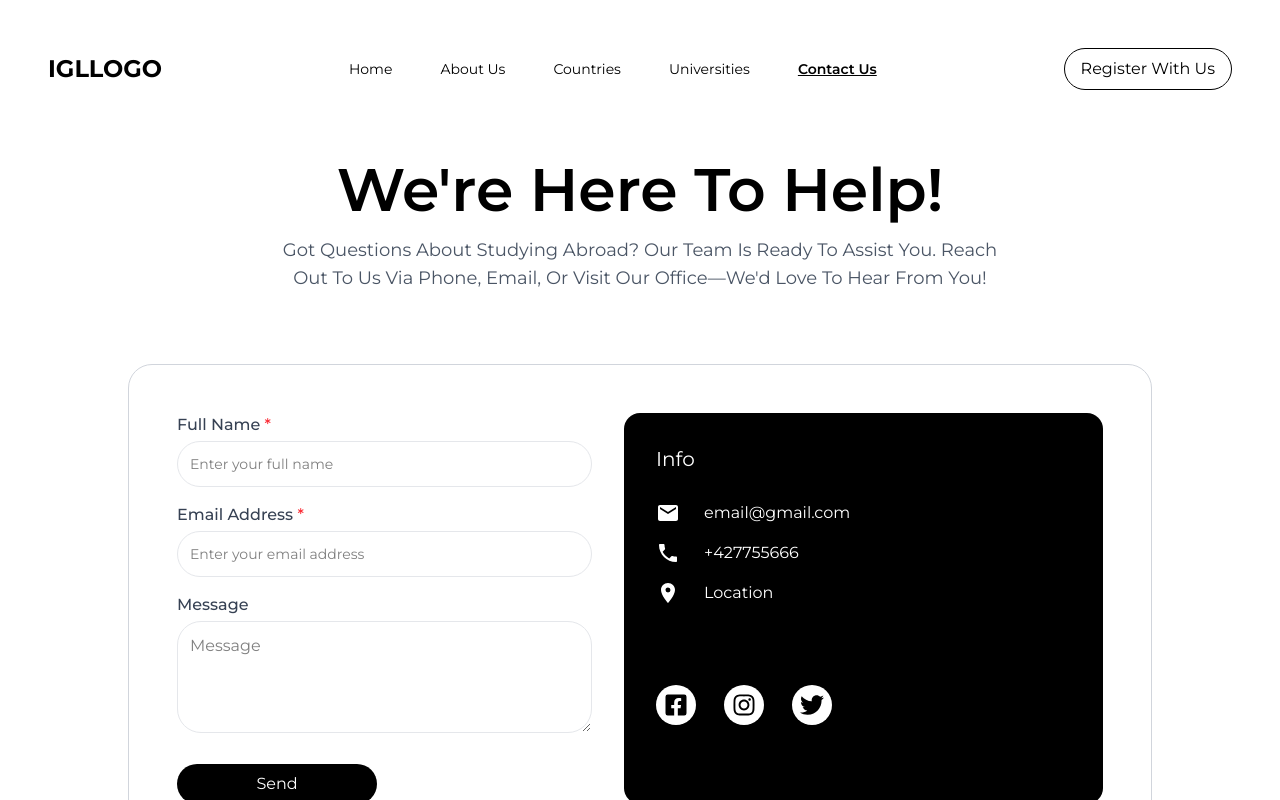
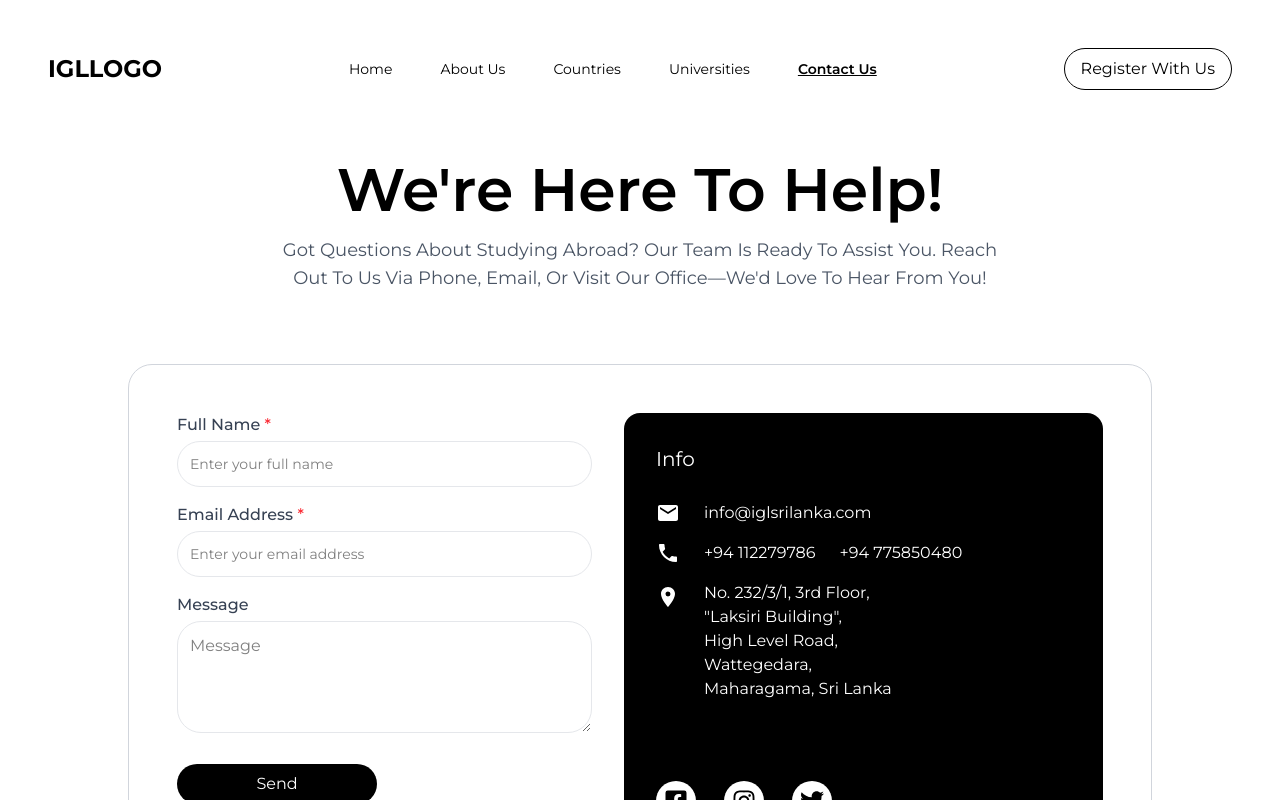
Before and after one commit to Webminds-designs/IGL, a React (Vite) app in the folder frontend/: page /contactus in a window 1280 px wide. Shown: the top 800 px of the page. Built offline with nearby package versions, Linux system fonts and the light colour scheme.

Commit message:
contact details updated

```diff
--- a/frontend/src/pages/ContactUs.jsx
+++ b/frontend/src/pages/ContactUs.jsx
@@ -117,16 +117,25 @@ const ContactForm = () => {
                             <div className="mt-7 space-y-4">
                                 <p className="flex items-center space-x-4 sm:space-x-6">
                                     <MdEmail className="text-xl sm:text-2xl" />
-                                    <span>email@gmail.com</span>
+                                    <span>info@iglsrilanka.com</span>
                                 </p>
                                 <p className="flex items-center space-x-4 sm:space-x-6">
                                     <MdPhone className="text-xl sm:text-2xl" />
-                                    <span>+427755666</span>
+                                    <span>+94 112279786</span>
+                                    <span>+94 775850480</span>
                                 </p>
-                                <p className="flex items-center space-x-4 sm:space-x-6">
-                                    <MdLocationOn className="text-xl sm:text-2xl" />
-                                    <span>Location</span>
+                                <p className="flex items-start space-x-4 sm:space-x-6">
+                                    <MdLocationOn className="text-xl sm:text-2xl mt-1" />
+                                    <span>
+                                        No. 232/3/1, 3rd Floor,<br />
+                                        "Laksiri Building",<br />
+                                        High Level Road,<br />
+                                        Wattegedara,<br />
+                                        Maharagama, Sri Lanka
+
+                                    </span>
                                 </p>
+
                             </div>
 
                             {/* Social Icons */}
```
